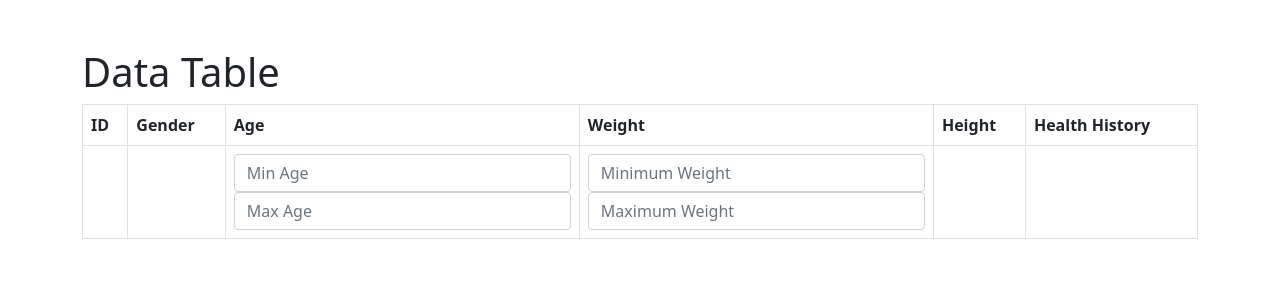
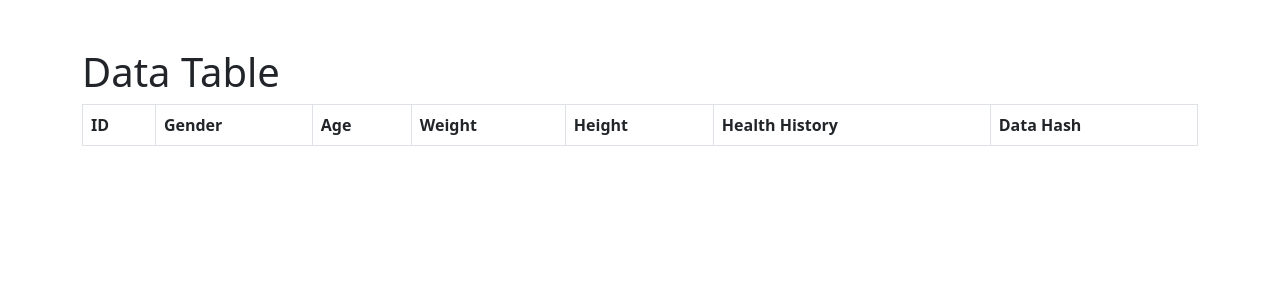
Before and after one commit to hboliset/DSP_Final, a Flask app: template templates/ruser_data.html in a window 1280 px wide. Shown: the top 300 px of the page. Run offline with Flask 3, Linux system fonts and the light colour scheme; the template is opened without the code that fills it, so the values that code supplies are empty; parts of the project's set-up code (start-up, migrations or seed data) failed here and were passed over.

Commit message:
sensitive data encrypt/decrypt final update

```diff
--- a/app.py
+++ b/app.py
@@ -19,15 +19,13 @@ import os
 from dotenv import load_dotenv
 from flask_cors import CORS
 import requests
-import base64
 
 
 load_dotenv()
 user = os.getenv("DB_USER")
 password = os.getenv("DB_PASSWORD")
 database = os.getenv("DB_NAME")
-key = os.getenv("KEY").encode()
-
+key = os.getenv("KEY")
 
 # Initialize Flask app
 app = Flask(__name__)
@@ -173,24 +171,32 @@ def create_merkle_tree(hashes):
 @token_required  # Ensure only authenticated users can access this data
 def get_data():
     token = request.headers.get('Authorization')
+    print("Received Token:", token)
     if not token:
         return jsonify({"message": "Token is missing"}), 403
+    db = get_db()
+    cursor = db.cursor(dictionary=True)
 
     try:
-        db = get_db()
-        cursor = db.cursor(dictionary=True)
         cursor.execute("SELECT * FROM health_info")
         results = cursor.fetchall()
 
          # List to store the hashes for Merkle tree
         data_hashes = []
+        decrypted_results = []
 
         for record in results:
+            try:
+                decrypted_age = cipher_suite.decrypt(record['age'].encode()).decode()
+                decrypted_gender = cipher_suite.decrypt(record['gender'].encode()).decode()
+            except Exception as decrypt_error:
+                print(f"Decryption failed for record ID {record['id']}: {decrypt_error}")
+                decrypted_age = "Decryption Error"
+                decrypted_gender = "Decryption Error"
 
-            # Decrypt age and gender for 'H' role
-            if g.role == 'H':
-                record['age'] = cipher_suite.decrypt(record['age'].encode()).decode()
-                record['gender'] = cipher_suite.decrypt(record['gender'].encode()).decode()
+            # Replace encrypted fields with decrypted values
+            record['age'] = decrypted_age
+            record['gender'] = decrypted_gender
 
             # Concatenate fields that are part of the hash (adjust based on your requirements)
             data_string = f"{record['first_name']}{record['last_name']}{record['weight']}{record['height']}{record['health_history']}"
@@ -201,12 +207,14 @@ def get_data():
             # Add the datahash to each record
             record['data_hash'] = data_hash
 
+            decrypted_results.append(record)
+
         # Generate Merkle root from the hashes
         merkle_root = create_merkle_tree(data_hashes)
 
         # Return data along with Merkle root
         response = {
-            "data": results,
+            "data": decrypted_results,
             "merkle_root": merkle_root
         }
 
@@ -230,12 +238,13 @@ def insert_data():
     try:
         data = request.get_json()  # Retrieve the data sent in the request body
         print("Received data:", data)
-        conn = get_db()
-        cursor = conn.cursor()
 
+        # Encrypt sensitive fields
         encrypted_age = cipher_suite.encrypt(data['age'].encode()).decode()
         encrypted_gender = cipher_suite.encrypt(data['gender'].encode()).decode()
 
+        conn = get_db()
+        cursor = conn.cursor()
         query = """
             INSERT INTO health_info (first_name, last_name, gender, age, weight, height, health_history)
             VALUES (%s, %s, %s, %s, %s, %s, %s)
@@ -266,12 +275,6 @@ def update_data_with_hash_check(id):
             data = cursor.fetchone()
 
             if data:
-
-                # Decrypt age and gender for 'H' role
-                if g.role == 'H':
-                    data['age'] = cipher_suite.decrypt(data['age'].encode()).decode()
-                    data['gender'] = cipher_suite.decrypt(data['gender'].encode()).decode()
-
                 return jsonify(data), 200
 
             else:
@@ -286,9 +289,9 @@ def update_data_with_hash_check(id):
             if not all(key in data for key in ["first_name", "last_name", "gender", "age", "weight", "height", "health_history"]):
                 return jsonify({"message": "Missing required fields"}), 400
 
-            # Encrypt age and gender before storing in the database
-            encrypted_age = cipher_suite.encrypt(data['age'].encode()).decode()
-            encrypted_gender = cipher_suite.encrypt(data['gender'].encode()).decode()
+            # Encrypt age and gender
+            encrypted_age = cipher_suite.encrypt(str(data["age"]).encode()).decode()  # Encrypt and decode to store as string
+            encrypted_gender = cipher_suite.encrypt(data["gender"].encode()).decode()
 
             cursor.execute(
                 """
@@ -309,6 +312,9 @@ def update_data_with_hash_check(id):
             return jsonify({"message": "Error updating data", "error": str(e)}), 500
 
     return jsonify({"message": "Method Not Allowed"}), 405
+
+
+
 
 
 
--- a/populate_db.py
+++ b/populate_db.py
@@ -57,9 +57,6 @@ try:
         encrypted_gender = cipher_suite.encrypt(str(gender).encode())  # Encrypt gender (True/False)
         encrypted_age = cipher_suite.encrypt(str(age).encode())        # Encrypt age (int)
 
-         # Convert encrypted data to base64 for storage
-        encoded_encrypted_gender = base64.b64encode(encrypted_gender).decode('utf-8')
-        encoded_encrypted_age = base64.b64encode(encrypted_age).decode('utf-8')
 
         # Create a string representation of the data (excluding the ID)
         data_string = f"{first_name}{last_name}{weight}{height}{health_history}"
@@ -69,7 +66,7 @@ try:
 
         cursor.execute(
             "INSERT INTO health_info (first_name, last_name, gender, age, weight, height, health_history) VALUES (%s, %s, %s, %s, %s, %s, %s)",
-            (first_name, last_name, encoded_encrypted_gender, encoded_encrypted_age, weight, height, health_history)
+            (first_name, last_name, encrypted_gender, encrypted_age, weight, height, health_history)
         )
 
     # Add users
--- a/templates/ruser_data.html
+++ b/templates/ruser_data.html
@@ -23,22 +23,8 @@
           <th>Weight</th>
           <th>Height</th>
           <th>Health History</th>
+          <th>Data Hash</th>
         </tr>
-        <tr>
-          <th></th>
-          <th></th>
-          <th>
-            <input type="number" name="min_age" class="form-control" id="search_min_age" placeholder="Min Age">
-            <input type="number" name="max_age" class="form-control" id="search_max_age" placeholder="Max Age">
-          </th>
-          <th>
-            <input type="number" name="min_weight" class="form-control" id="search_min_weight"
-              placeholder="Minimum Weight">
-            <input type="number" name="max_weight" class="form-control" id="search_max_weight"
-              placeholder="Maximum Weight">
-          </th>
-          <th></th>
-          <th></th>
         </tr>
       </thead>
       <tbody id="data-table-body">
@@ -47,7 +33,7 @@
     </table>
   </div>
 
-  <!-- CDN for Bootstrap JS (for possible future interactivity) -->
+  <!-- CDN for Bootstrap JS -->
   <script src="https://cdn.jsdelivr.net/npm/bootstrap@5.1.3/dist/js/bootstrap.bundle.min.js"></script>
 
   <!-- JavaScript to fetch data and populate table -->
@@ -65,43 +51,27 @@
       console.log('Token retrieved from URL:', apiToken);
     } else {
       console.log('Token not found in URL');
-      // Optionally, redirect to login page or prompt user for credentials
     }
 
     // Fetch data from the Flask API using AJAX
     function fetchData(apiToken) {
-      console.log("FETCHING....");
+      console.log("Fetching data...");
       $.ajax({
         url: "/data",
         method: "GET",
         headers: {
           Authorization: `Bearer ${apiToken}`,
         },
-        success: function (data) {
+        success: function (response) {
+          const data = response.data; // Adjusted to parse data object
           const tableBody = $("#data-table-body");
 
           // Initial population of the table with all data
           populateTable(data);
 
-          // Adding event listeners for search fields
-          $("#search_min_age, #search_max_age, #search_min_weight, #search_max_weight").on("input", function () {
-            // Get search criteria
-            const minAge = $("#search_min_age").val();
-            const maxAge = $("#search_max_age").val();
-            const minWeight = $("#search_min_weight").val();
-            const maxWeight = $("#search_max_weight").val();
+            // Populate the table with the filtered data
+            populateTable(filteredData);
 
-            // Filter data based on search criteria
-            const filteredData = data.filter((item) => {
-              const ageMatch = (minAge ? item.age >= minAge : true) && (maxAge ? item.age <= maxAge : true);
-              const minWeightMatch = minWeight ? item.weight >= minWeight : true;
-              const maxWeightMatch = maxWeight ? item.weight <= maxWeight : true;
-              return ageMatch && minWeightMatch && maxWeightMatch;
-            });
-
-            // Populate the table with the filtered data
-            populateTable(filteredData, minAge, maxAge, minWeight, maxWeight);
-          });
 
         },
         error: function (xhr, status, error) {
@@ -111,25 +81,21 @@
     }
 
     // Function to populate the table with data
-    function populateTable(data, searchMinAge = '', searchMaxAge = '', searchMinWeight = '', searchMaxWeight = '') {
+    function populateTable(data) {
       const tableBody = $("#data-table-body");
-      tableBody.empty();  // Clear existing data
+      tableBody.empty(); // Clear existing data
 
       // Loop through the data and create rows
       data.forEach((item) => {
-        // Default values for age and weight
-        let ageDisplay = searchMinAge || searchMaxAge ? `${searchMinAge || 18}-${searchMaxAge || 80}` : '18-80';
-        let weightDisplay = searchMinWeight || searchMaxWeight ? `${searchMinWeight || 50}-${searchMaxWeight || 120}` : '50-120';
-
-        // Add row with the filtered values or defaults
         const row = `
           <tr>
             <td>${item.id}</td>
-            <td>M/F</td>
-            <td>${ageDisplay}</td>
-            <td>${weightDisplay}</td>
+            <td>${item.gender}</td>
+            <td>${item.age}</td>
+            <td>${item.weight}</td>
             <td>${item.height}</td>
             <td>${item.health_history}</td>
+            <td>${item.data_hash}</td>
           </tr>
         `;
         tableBody.append(row);
```
Also changed, not shown: templates/hadmin_data.html (+5 -26 lines).
